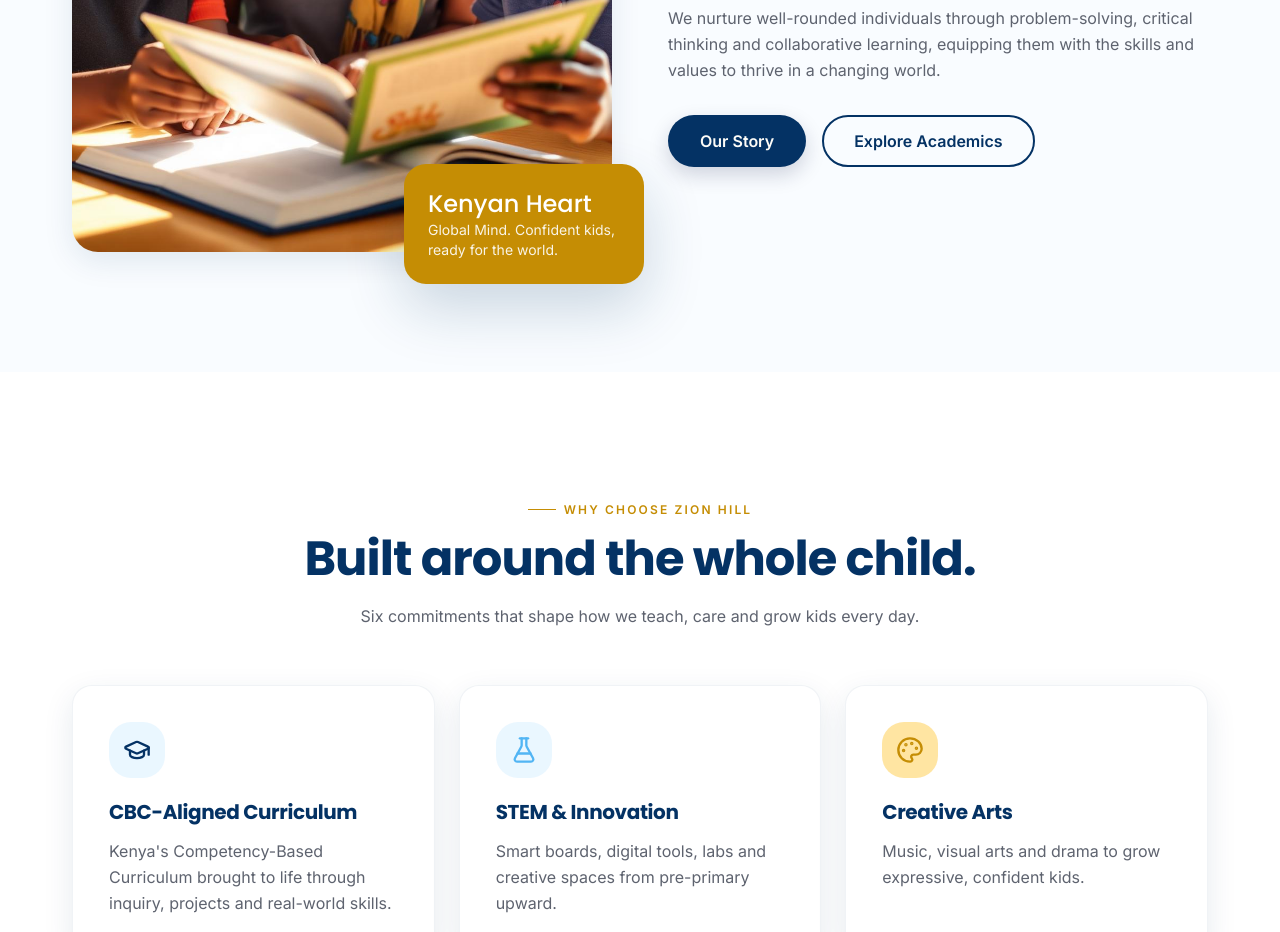
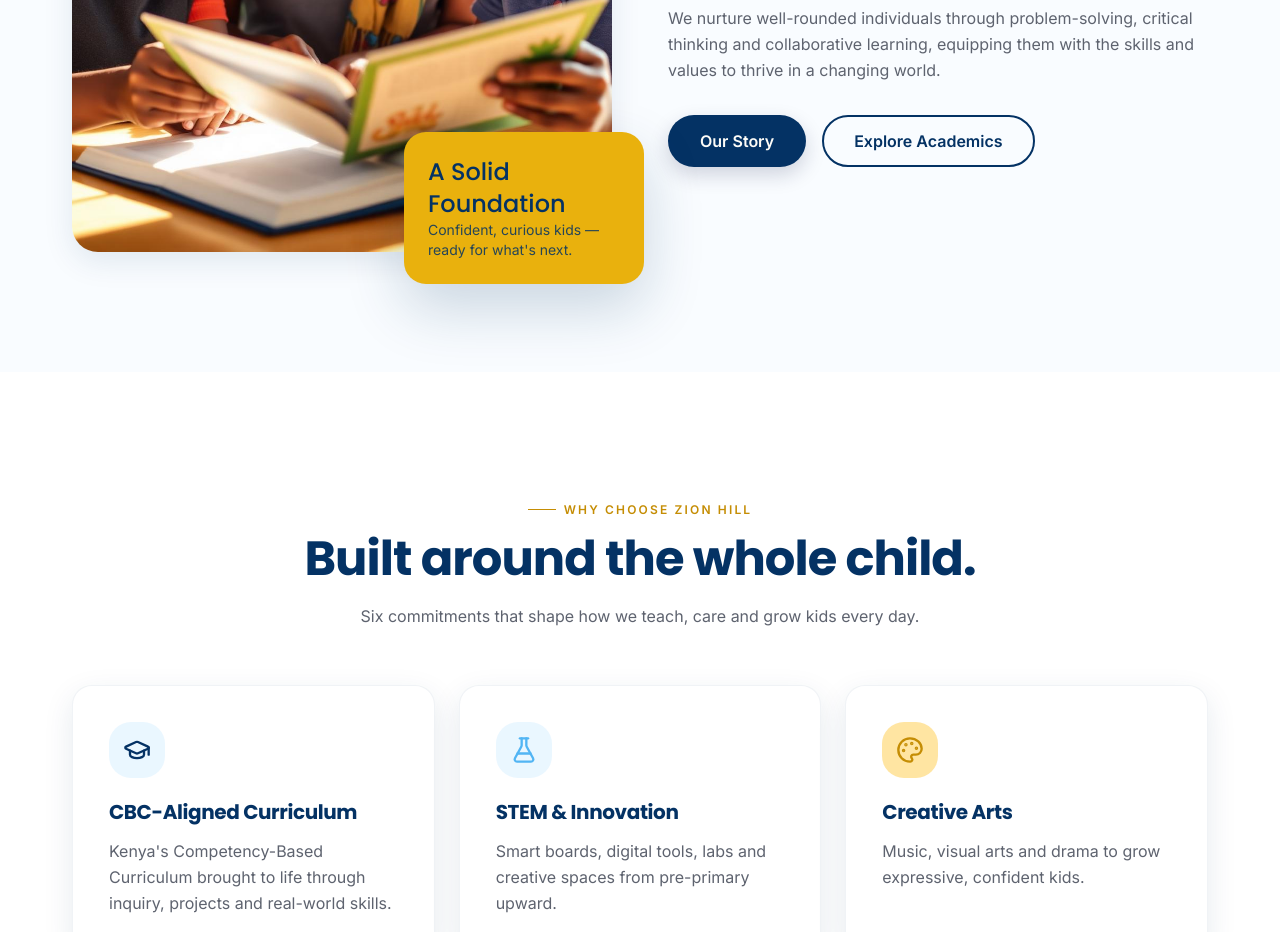
Before and after one commit to Stephen-Kisangi/witquest-ascent, a React (Vite) app: page / in a window 1280 px wide. Shown: the part 1580-2512 px from the top of the page. Built offline with nearby package versions, Linux system fonts and the light colour scheme.

Commit message:
Changes
Co-authored-by: Stephen-Kisangi <159438058+Stephen-Kisangi@users.noreply.github.com>

```diff
--- a/src/routes/index.tsx
+++ b/src/routes/index.tsx
@@ -116,9 +116,9 @@ function Home() {
               height={1280}
               className="rounded-3xl shadow-[var(--shadow-elegant)] w-full object-cover aspect-[4/5]"
             />
-            <div className="hidden md:block absolute -bottom-8 -right-8 bg-brand-red text-white p-6 rounded-2xl shadow-[var(--shadow-lift)] max-w-[240px]">
-              <div className="font-display text-2xl text-white">Kenyan Heart</div>
-              <div className="text-sm text-white/90">Global Mind. Confident kids, ready for the world.</div>
+            <div className="hidden md:block absolute -bottom-8 -right-8 bg-gold text-navy p-6 rounded-2xl shadow-[var(--shadow-lift)] max-w-[240px]">
+              <div className="font-display text-2xl text-navy">A Solid Foundation</div>
+              <div className="text-sm text-navy/85">Confident, curious kids — ready for what's next.</div>
             </div>
           </div>
           <div>
```
